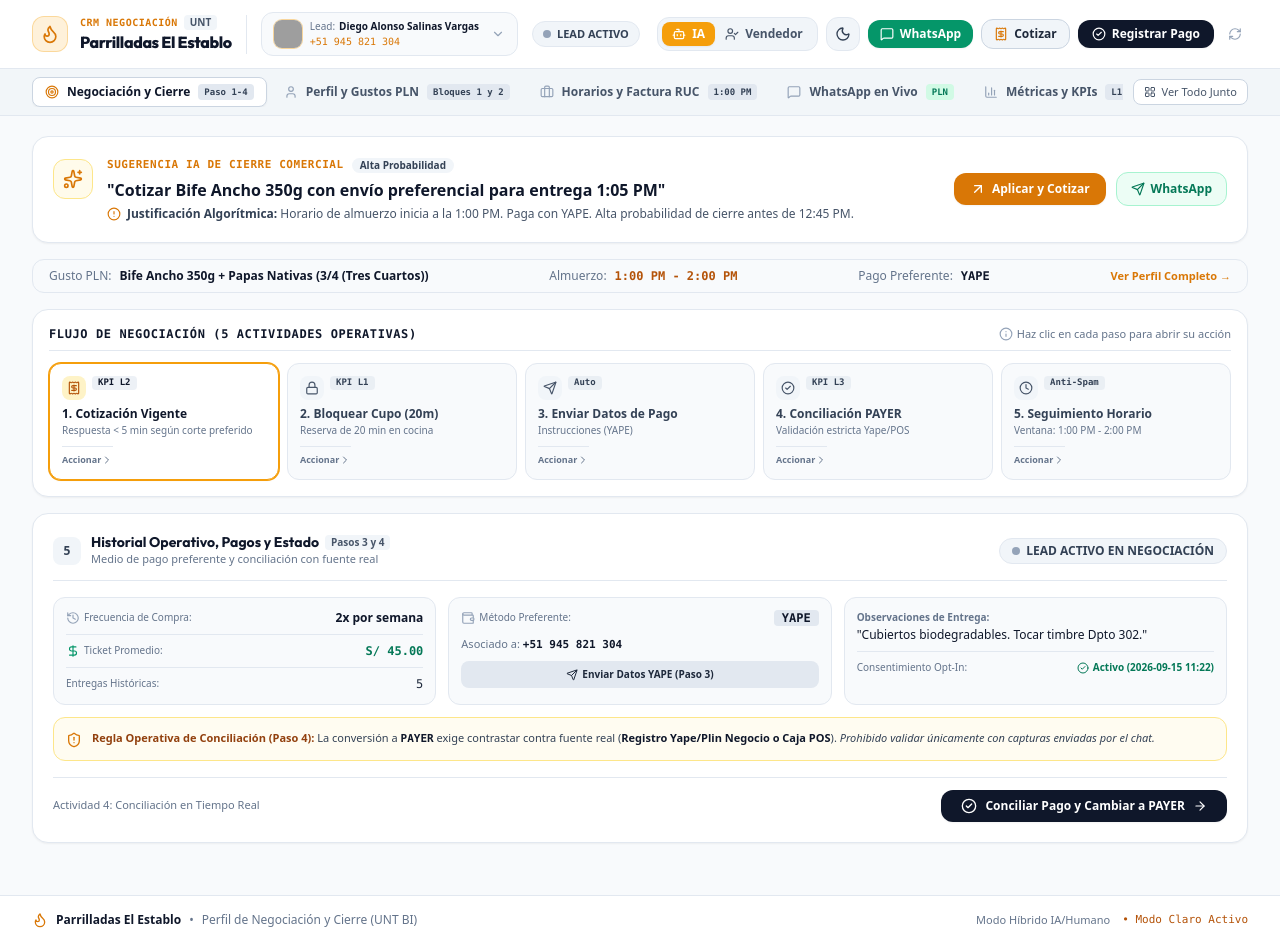
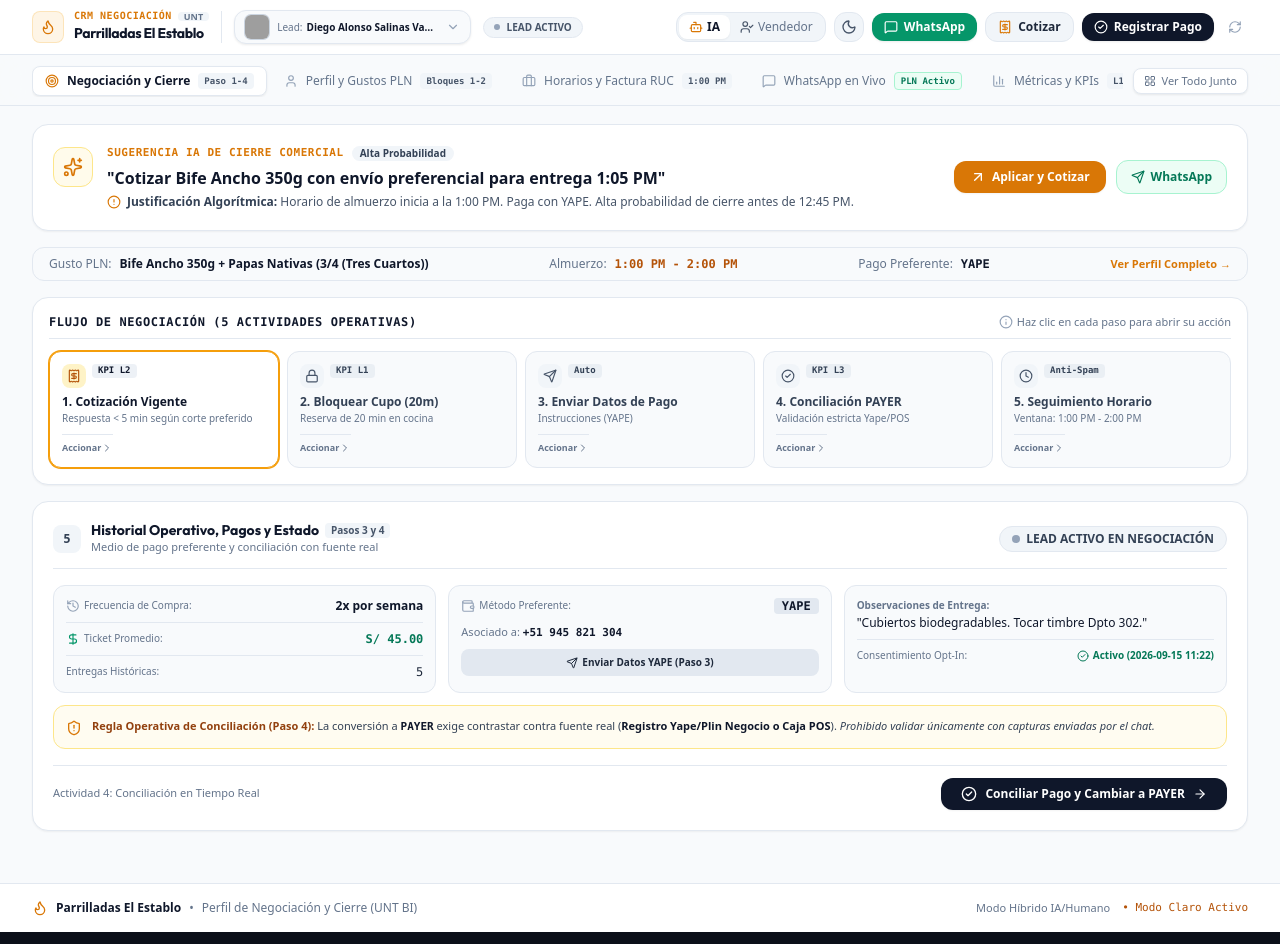
Before and after one commit to Prolexis/Team-leads, a React (Vite) app: page / in a window 1280 px wide. Built offline with nearby package versions, Linux system fonts and the light colour scheme; grey boxes are pictures that could not be loaded.

Commit message:
style: Harmonize light and dark mode palette with executive SaaS aesthetics and polished modals

```diff
--- a/src/components/Header.jsx
+++ b/src/components/Header.jsx
@@ -32,21 +32,21 @@
   const isBlocked = currentLead.status === 'PEDIDO_BLOQUEADO';
 
   return (
-    <header className="border-b border-slate-200 dark:border-crm-border bg-white/95 dark:bg-[#131622]/95 backdrop-blur-md sticky top-0 z-40 px-4 lg:px-8 py-3 transition-colors duration-200">
+    <header className="border-b border-slate-200 dark:border-crm-border bg-white/95 dark:bg-[#0f1422]/95 backdrop-blur-md sticky top-0 z-40 px-4 lg:px-8 py-2.5 transition-colors duration-200">
       <div className="max-w-7xl mx-auto flex flex-col md:flex-row items-stretch md:items-center justify-between gap-3">
 
         {/* Brand & Lead Selector */}
-        <div className="flex items-center gap-3.5">
-          <div className="flex items-center gap-3 pr-3.5 border-r border-slate-200 dark:border-crm-border">
-            <div className="w-9 h-9 rounded-xl bg-amber-500/15 text-amber-600 dark:text-amber-400 flex items-center justify-center border border-amber-500/30 shrink-0">
-              <Flame className="w-5 h-5" />
+        <div className="flex items-center gap-3">
+          <div className="flex items-center gap-2.5 pr-3 border-r border-slate-200 dark:border-crm-border">
+            <div className="w-8 h-8 rounded-lg bg-amber-500/10 dark:bg-amber-500/15 text-amber-600 dark:text-amber-400 flex items-center justify-center border border-amber-500/20 shrink-0">
+              <Flame className="w-4 h-4" />
             </div>
             <div>
-              <div className="flex items-center gap-1.5">
+              <div className="flex items-center gap-1.5 leading-none mb-0.5">
                 <span className="text-[10px] font-bold tracking-wider text-amber-600 dark:text-amber-400 uppercase font-mono">CRM Negociación</span>
-                <span className="text-[10px] bg-slate-100 dark:bg-white/5 text-slate-600 dark:text-slate-300 px-1.5 py-0.2 rounded font-semibold">UNT</span>
+                <span className="text-[9px] bg-slate-100 dark:bg-slate-800 text-slate-500 dark:text-slate-400 px-1.5 py-0.2 rounded font-semibold">UNT</span>
               </div>
-              <h1 className="text-sm sm:text-base font-extrabold text-slate-900 dark:text-white tracking-tight">
+              <h1 className="text-sm font-bold text-slate-900 dark:text-white tracking-tight">
                 Parrilladas El Establo
               </h1>
             </div>
@@ -54,50 +54,47 @@
 
           {/* Lead Switcher Dropdown */}
           <div className="relative group">
-            <div className="flex items-center gap-2 bg-slate-50 hover:bg-slate-100 dark:bg-crm-card dark:hover:bg-crm-cardHover border border-slate-200 dark:border-crm-border rounded-xl px-3 py-1.5 cursor-pointer transition">
+            <div className="flex items-center gap-2 bg-slate-50 hover:bg-slate-100 dark:bg-slate-800/60 dark:hover:bg-slate-800 border border-slate-200 dark:border-slate-700/80 rounded-xl px-2.5 py-1 cursor-pointer transition shadow-soft">
               <img
                 src={currentLead.avatar}
                 alt={currentLead.name}
-                className="w-7 h-7 rounded-lg object-cover ring-1 ring-amber-500/40"
+                className="w-6 h-6 rounded-md object-cover ring-1 ring-slate-300 dark:ring-slate-600"
               />
               <div className="text-left">
                 <div className="text-[10px] text-slate-500 dark:text-crm-secondary flex items-center gap-1">
                   <span>Lead:</span>
-                  <span className="font-semibold text-slate-900 dark:text-white truncate max-w-[140px]">{currentLead.name}</span>
-                </div>
-                <div className="flex items-center gap-2">
-                  <span className="text-[10px] text-amber-600 dark:text-amber-400 font-mono">{currentLead.personal.phone}</span>
+                  <span className="font-semibold text-slate-900 dark:text-white truncate max-w-[130px]">{currentLead.name}</span>
                 </div>
               </div>
-              <ChevronDown className="w-3.5 h-3.5 text-slate-400 dark:text-crm-secondary ml-1 group-hover:text-slate-900 dark:group-hover:text-white transition" />
+              <ChevronDown className="w-3.5 h-3.5 text-slate-400 dark:text-slate-500 group-hover:text-slate-700 dark:group-hover:text-slate-300 transition ml-0.5" />
             </div>
 
             {/* Dropdown Menu */}
-            <div className="absolute left-0 top-full mt-1.5 w-72 bg-white dark:bg-crm-card border border-slate-200 dark:border-crm-border rounded-xl shadow-xl p-2 hidden group-hover:block z-50 animate-in fade-in slide-in-from-top-1 duration-150">
-              <div className="text-[10px] font-semibold text-slate-400 dark:text-crm-secondary px-2 py-1 uppercase tracking-wider">
+            <div className="absolute left-0 top-full mt-1.5 w-72 bg-white dark:bg-[#111827] border border-slate-200 dark:border-slate-700 rounded-xl shadow-premium dark:shadow-dark-premium p-1.5 hidden group-hover:block z-50 animate-in fade-in slide-in-from-top-1 duration-150">
+              <div className="text-[10px] font-semibold text-slate-400 dark:text-slate-500 px-2 py-1 uppercase tracking-wider">
                 Seleccionar Lead en Negociación
               </div>
               {leads.map((l) => (
                 <button
                   key={l.id}
                   onClick={() => onSelectLead(l.id)}
-                  className={`w-full text-left p-2 rounded-lg flex items-center gap-3 transition ${
+                  className={`w-full text-left p-2 rounded-lg flex items-center gap-2.5 transition ${
                     l.id === currentLead.id
-                      ? 'bg-amber-50 dark:bg-amber-500/10 text-slate-900 dark:text-white border border-amber-500/30'
-                      : 'hover:bg-slate-100 dark:hover:bg-white/5 text-slate-600 dark:text-crm-secondary hover:text-slate-900 dark:hover:text-white'
+                      ? 'bg-slate-100 dark:bg-slate-800 text-slate-900 dark:text-white font-semibold'
+                      : 'hover:bg-slate-50 dark:hover:bg-slate-800/50 text-slate-600 dark:text-slate-400 hover:text-slate-900 dark:hover:text-white'
                   }`}
                 >
-                  <img src={l.avatar} alt={l.name} className="w-7 h-7 rounded-lg object-cover" />
+                  <img src={l.avatar} alt={l.name} className="w-7 h-7 rounded-md object-cover" />
                   <div className="flex-1 min-w-0">
-                    <p className="text-xs font-bold truncate text-slate-900 dark:text-white">{l.name}</p>
-                    <p className="text-[10px] text-slate-500 dark:text-crm-secondary">{l.personal.district}</p>
+                    <p className="text-xs font-semibold truncate text-slate-900 dark:text-white">{l.name}</p>
+                    <p className="text-[10px] text-slate-500 dark:text-slate-400">{l.personal.district}</p>
                   </div>
-                  <span className={`text-[9px] font-bold px-1.5 py-0.5 rounded uppercase ${
+                  <span className={`text-[9px] font-mono px-1.5 py-0.5 rounded ${
                     l.status === 'PAYER'
-                      ? 'bg-emerald-100 dark:bg-emerald-950/40 text-emerald-700 dark:text-emerald-300'
+                      ? 'bg-emerald-50 dark:bg-emerald-950/40 text-emerald-700 dark:text-emerald-400 font-bold border border-emerald-200 dark:border-emerald-800'
                       : l.status === 'PEDIDO_BLOQUEADO'
-                        ? 'bg-amber-100 dark:bg-amber-950/40 text-amber-700 dark:text-amber-300'
-                        : 'bg-slate-100 dark:bg-slate-800 text-slate-700 dark:text-slate-300'
+                        ? 'bg-amber-50 dark:bg-amber-950/40 text-amber-700 dark:text-amber-400 font-bold border border-amber-200 dark:border-amber-800'
+                        : 'bg-slate-100 dark:bg-slate-800 text-slate-600 dark:text-slate-400'
                   }`}>
                     {l.status === 'PAYER' ? 'PAYER' : l.status === 'PEDIDO_BLOQUEADO' ? 'BLOQUEADO' : 'LEAD'}
                   </span>
@@ -109,18 +106,18 @@
           {/* Status Tag */}
           <div className="hidden xl:flex items-center">
             {isPayer ? (
-              <span className="flex items-center gap-1.5 px-2.5 py-1 rounded-full text-[11px] font-bold bg-emerald-50 dark:bg-emerald-950/30 text-emerald-700 dark:text-emerald-400 border border-emerald-200 dark:border-emerald-800">
-                <CheckCircle2 className="w-3.5 h-3.5" />
+              <span className="flex items-center gap-1.5 px-2.5 py-0.5 rounded-full text-[10px] font-semibold bg-emerald-50 dark:bg-emerald-950/30 text-emerald-700 dark:text-emerald-400 border border-emerald-200 dark:border-emerald-800/80">
+                <CheckCircle2 className="w-3 h-3" />
                 <span>PAYER (Venta Cerrada)</span>
               </span>
             ) : isBlocked ? (
-              <span className="flex items-center gap-1.5 px-2.5 py-1 rounded-full text-[11px] font-bold bg-amber-50 dark:bg-amber-950/30 text-amber-700 dark:text-amber-400 border border-amber-200 dark:border-amber-800 animate-pulse">
-                <Clock className="w-3.5 h-3.5" />
+              <span className="flex items-center gap-1.5 px-2.5 py-0.5 rounded-full text-[10px] font-semibold bg-amber-50 dark:bg-amber-950/30 text-amber-700 dark:text-amber-400 border border-amber-200 dark:border-amber-800/80 animate-pulse">
+                <Clock className="w-3 h-3" />
                 <span>BLOQUEADO ({String(countdownMinutes).padStart(2, '0')}:{String(countdownSeconds).padStart(2, '0')})</span>
               </span>
             ) : (
-              <span className="flex items-center gap-1.5 px-2.5 py-1 rounded-full text-[11px] font-bold bg-slate-100 dark:bg-slate-800 text-slate-700 dark:text-slate-300 border border-slate-200 dark:border-slate-700">
-                <span className="w-2 h-2 rounded-full bg-slate-400"></span>
+              <span className="flex items-center gap-1.5 px-2.5 py-0.5 rounded-full text-[10px] font-semibold bg-slate-100 dark:bg-slate-800 text-slate-600 dark:text-slate-300 border border-slate-200 dark:border-slate-700">
+                <span className="w-1.5 h-1.5 rounded-full bg-slate-400"></span>
                 <span>LEAD ACTIVO</span>
               </span>
             )}
@@ -131,47 +128,47 @@
         <div className="flex flex-wrap items-center gap-2 justify-end">
 
           {/* Hybrid Agent Switch */}
-          <div className="flex items-center bg-slate-100 dark:bg-crm-card border border-slate-200 dark:border-crm-border p-1 rounded-xl">
+          <div className="flex items-center bg-slate-100 dark:bg-slate-800/80 border border-slate-200 dark:border-slate-700 p-0.5 rounded-xl text-xs">
             <button
               onClick={onToggleAi}
-              className={`flex items-center gap-1.5 px-2.5 py-1 rounded-lg text-xs font-semibold transition ${
+              className={`flex items-center gap-1 px-2.5 py-1 rounded-lg font-medium transition ${
                 isAiActive
-                  ? 'bg-amber-500 text-white font-bold shadow-sm'
-                  : 'text-slate-600 dark:text-crm-secondary hover:text-slate-900 dark:hover:text-white'
+                  ? 'bg-white dark:bg-slate-700 text-slate-900 dark:text-white shadow-sm font-semibold'
+                  : 'text-slate-500 dark:text-slate-400 hover:text-slate-900 dark:hover:text-white'
               }`}
               title="Atención Automática por IA"
             >
-              <Bot className="w-3.5 h-3.5" />
-              <span className="hidden sm:inline">IA</span>
+              <Bot className="w-3.5 h-3.5 text-amber-600 dark:text-amber-400" />
+              <span>IA</span>
             </button>
             <button
               onClick={onToggleAi}
-              className={`flex items-center gap-1.5 px-2.5 py-1 rounded-lg text-xs font-semibold transition ${
+              className={`flex items-center gap-1 px-2.5 py-1 rounded-lg font-medium transition ${
                 !isAiActive
-                  ? 'bg-slate-700 text-white font-bold shadow-sm'
-                  : 'text-slate-600 dark:text-crm-secondary hover:text-slate-900 dark:hover:text-white'
+                  ? 'bg-white dark:bg-slate-700 text-slate-900 dark:text-white shadow-sm font-semibold'
+                  : 'text-slate-500 dark:text-slate-400 hover:text-slate-900 dark:hover:text-white'
               }`}
               title="Control Manual por Vendedor"
             >
-              <UserCheck className="w-3.5 h-3.5" />
-              <span className="hidden sm:inline">Vendedor</span>
+              <UserCheck className="w-3.5 h-3.5 text-slate-600 dark:text-slate-300" />
+              <span>Vendedor</span>
             </button>
           </div>
 
           {/* Light / Dark Mode Toggle Button */}
           <button
             onClick={onToggleTheme}
-            className="p-2 rounded-xl bg-slate-100 hover:bg-slate-200 dark:bg-crm-card dark:hover:bg-crm-cardHover border border-slate-200 dark:border-crm-border text-slate-600 dark:text-crm-secondary hover:text-slate-900 dark:hover:text-white transition"
+            className="p-1.5 rounded-xl bg-slate-100 hover:bg-slate-200 dark:bg-slate-800 dark:hover:bg-slate-700 border border-slate-200 dark:border-slate-700 text-slate-600 dark:text-slate-300 transition"
             title={isDarkMode ? "Cambiar a Modo Claro" : "Cambiar a Modo Oscuro"}
           >
-            {isDarkMode ? <Sun className="w-4 h-4 text-amber-400" /> : <Moon className="w-4 h-4 text-slate-700" />}
+            {isDarkMode ? <Sun className="w-4 h-4 text-amber-400" /> : <Moon className="w-4 h-4 text-slate-600" />}
           </button>
 
           {/* Quick Action: WhatsApp */}
           <button
             onClick={onOpenWhatsAppModal}
-            className="flex items-center gap-1.5 px-3 py-1.5 rounded-xl text-xs font-bold bg-emerald-600 hover:bg-emerald-700 text-white transition shadow-sm"
-            title="Abrir Chat WhatsApp"
+            className="flex items-center gap-1.5 px-3 py-1.5 rounded-xl text-xs font-semibold bg-emerald-600 hover:bg-emerald-700 text-white transition shadow-soft"
+            title="Abrir WhatsApp"
           >
             <MessageSquare className="w-3.5 h-3.5" />
             <span className="hidden md:inline">WhatsApp</span>
@@ -180,7 +177,7 @@
           {/* Quick Action: Cotizar */}
           <button
             onClick={onOpenQuoteModal}
-            className="flex items-center gap-1.5 px-3 py-1.5 rounded-xl text-xs font-bold bg-slate-100 dark:bg-crm-card hover:bg-slate-200 dark:hover:bg-crm-cardHover border border-slate-300 dark:border-crm-border text-slate-800 dark:text-white transition"
+            className="flex items-center gap-1.5 px-3 py-1.5 rounded-xl text-xs font-semibold bg-slate-100 dark:bg-slate-800 hover:bg-slate-200 dark:hover:bg-slate-700 border border-slate-200 dark:border-slate-700 text-slate-800 dark:text-slate-200 transition"
           >
             <Receipt className="w-3.5 h-3.5 text-amber-600 dark:text-amber-400" />
             <span>Cotizar</span>
@@ -189,10 +186,10 @@
           {/* Quick Action: Registrar Pago */}
           <button
             onClick={onOpenPaymentModal}
-            className={`flex items-center gap-1.5 px-3.5 py-1.5 rounded-xl text-xs font-bold transition ${
+            className={`flex items-center gap-1.5 px-3 py-1.5 rounded-xl text-xs font-semibold transition ${
               isPayer
                 ? 'bg-emerald-600 text-white'
-                : 'bg-slate-900 dark:bg-emerald-600 hover:bg-slate-800 dark:hover:bg-emerald-700 text-white shadow-sm'
+                : 'bg-slate-900 dark:bg-emerald-600 hover:bg-slate-800 dark:hover:bg-emerald-500 text-white shadow-soft'
             }`}
           >
             <CheckCircle2 className="w-3.5 h-3.5" />
@@ -202,8 +199,8 @@
           {/* Reset Demo Button */}
           <button
             onClick={onResetLeadStatus}
-            className="p-1.5 rounded-lg text-slate-400 dark:text-crm-secondary hover:text-slate-900 dark:hover:text-white transition"
-            title="Reiniciar estado para nuevas pruebas"
+            className="p-1.5 rounded-lg text-slate-400 hover:text-slate-700 dark:hover:text-slate-200 transition"
+            title="Reiniciar estado del Lead"
           >
             <RefreshCw className="w-3.5 h-3.5" />
           </button>
--- a/src/components/SectionTabs.jsx
+++ b/src/components/SectionTabs.jsx
@@ -33,43 +33,43 @@
           ? `${String(countdownMinutes).padStart(2, '0')}:${String(countdownSeconds).padStart(2, '0')}`
           : 'Paso 1-4',
       badgeColor: isPayer
-        ? 'bg-emerald-100 text-emerald-700 dark:bg-emerald-950/40 dark:text-emerald-300'
+        ? 'bg-emerald-50 dark:bg-emerald-950/40 text-emerald-700 dark:text-emerald-400 border border-emerald-200 dark:border-emerald-800'
         : isBlocked
-          ? 'bg-amber-100 text-amber-700 dark:bg-amber-950/40 dark:text-amber-300 animate-pulse'
-          : 'bg-slate-200 dark:bg-slate-800 text-slate-700 dark:text-slate-300'
+          ? 'bg-amber-50 dark:bg-amber-950/40 text-amber-700 dark:text-amber-400 border border-amber-200 dark:border-amber-800 animate-pulse'
+          : 'bg-slate-100 dark:bg-slate-800 text-slate-600 dark:text-slate-400'
     },
     {
       id: 'profile',
       label: 'Perfil y Gustos PLN',
       icon: User,
-      badge: 'Bloques 1 y 2',
-      badgeColor: 'bg-slate-200 dark:bg-slate-800 text-slate-700 dark:text-slate-300'
+      badge: 'Bloques 1-2',
+      badgeColor: 'bg-slate-100 dark:bg-slate-800 text-slate-600 dark:text-slate-400'
     },
     {
       id: 'work',
       label: 'Horarios y Factura RUC',
       icon: Briefcase,
       badge: currentLead.work.lunchWindow.split('-')[0].trim(),
-      badgeColor: 'bg-slate-200 dark:bg-slate-800 text-slate-700 dark:text-slate-300'
+      badgeColor: 'bg-slate-100 dark:bg-slate-800 text-slate-600 dark:text-slate-400'
     },
     {
       id: 'chat',
       label: 'WhatsApp en Vivo',
       icon: MessageSquare,
-      badge: 'PLN',
-      badgeColor: 'bg-emerald-100 text-emerald-700 dark:bg-emerald-950/40 dark:text-emerald-300'
+      badge: 'PLN Activo',
+      badgeColor: 'bg-emerald-50 dark:bg-emerald-950/40 text-emerald-700 dark:text-emerald-400 border border-emerald-200 dark:border-emerald-800'
     },
     {
       id: 'kpis',
       label: 'Métricas y KPIs',
       icon: BarChart3,
       badge: 'L1 • L2 • L3',
-      badgeColor: 'bg-slate-200 dark:bg-slate-800 text-slate-700 dark:text-slate-300'
+      badgeColor: 'bg-slate-100 dark:bg-slate-800 text-slate-600 dark:text-slate-400'
     }
   ];
 
   return (
-    <div className="bg-slate-100/90 dark:bg-[#131622]/90 border-b border-slate-200 dark:border-crm-border px-4 lg:px-8 py-2 sticky top-[65px] z-30 backdrop-blur-md transition-colors duration-200">
+    <div className="bg-slate-50/80 dark:bg-[#0b0f19]/80 border-b border-slate-200 dark:border-crm-border px-4 lg:px-8 py-2 sticky top-[57px] z-30 backdrop-blur-md transition-colors duration-200">
       <div className="max-w-7xl mx-auto flex flex-col md:flex-row items-center justify-between gap-2.5">
 
         {/* Tab Buttons */}
@@ -82,15 +82,15 @@
               <button
                 key={tab.id}
                 onClick={() => onSelectTab(tab.id)}
-                className={`flex items-center gap-2 px-3 py-1.5 rounded-lg text-xs font-semibold transition whitespace-nowrap shrink-0 ${
+                className={`flex items-center gap-2 px-3 py-1.5 rounded-lg text-xs font-medium transition whitespace-nowrap shrink-0 ${
                   isActive
-                    ? 'bg-white dark:bg-crm-card text-slate-900 dark:text-white border border-slate-300 dark:border-amber-500/50 shadow-sm'
-                    : 'text-slate-600 dark:text-crm-secondary hover:text-slate-900 dark:hover:text-white hover:bg-white/50 dark:hover:bg-white/5 border border-transparent'
+                    ? 'bg-white dark:bg-slate-800 text-slate-900 dark:text-white border border-slate-200 dark:border-slate-700 shadow-soft font-semibold'
+                    : 'text-slate-500 dark:text-slate-400 hover:text-slate-900 dark:hover:text-white hover:bg-slate-200/50 dark:hover:bg-slate-800/40 border border-transparent'
                 }`}
               >
-                <Icon className={`w-3.5 h-3.5 ${isActive ? 'text-amber-600 dark:text-amber-400' : 'text-slate-400 dark:text-crm-secondary'}`} />
+                <Icon className={`w-3.5 h-3.5 ${isActive ? 'text-amber-600 dark:text-amber-400' : 'text-slate-400 dark:text-slate-500'}`} />
                 <span>{tab.label}</span>
-                <span className={`text-[9px] px-1.5 py-0.2 rounded font-mono font-bold ${tab.badgeColor}`}>
+                <span className={`text-[9px] px-1.5 py-0.2 rounded font-mono font-semibold ${tab.badgeColor}`}>
                   {tab.badge}
                 </span>
               </button>
@@ -104,8 +104,8 @@
             onClick={onToggleFullView}
             className={`flex items-center gap-1.5 px-2.5 py-1 rounded-lg text-[11px] font-medium border transition ${
               isFullView
-                ? 'bg-amber-100 dark:bg-amber-950/30 text-amber-800 dark:text-amber-300 border-amber-300 dark:border-amber-700 font-bold'
-                : 'bg-white dark:bg-crm-card text-slate-600 dark:text-crm-secondary hover:text-slate-900 dark:hover:text-white border-slate-300 dark:border-crm-border'
+                ? 'bg-slate-200 dark:bg-slate-700 text-slate-900 dark:text-white border-slate-300 dark:border-slate-600 font-semibold'
+                : 'bg-white dark:bg-slate-800/60 text-slate-500 dark:text-slate-400 hover:text-slate-900 dark:hover:text-white border-slate-200 dark:border-slate-700/80 shadow-soft'
             }`}
           >
             {isFullView ? <Columns3 className="w-3 h-3" /> : <LayoutGrid className="w-3 h-3" />}
--- a/tailwind.config.js
+++ b/tailwind.config.js
@@ -9,34 +9,38 @@
     extend: {
       colors: {
         crm: {
-          bg: '#0f111a',
-          bgLight: '#f8fafc',
-          card: '#181b26',
-          cardLight: '#ffffff',
-          cardHover: '#202434',
-          border: '#262a3b',
-          borderLight: '#e2e8f0',
-          text: '#f1f5f9',
-          textLight: '#0f172a',
-          secondary: '#94a3b8',
-          secondaryLight: '#64748b',
-          muted: '#64748b',
+          bg: '#0b0f19',        // Deep elegant charcoal slate
+          bgLight: '#f9fafb',   // Pure clean porcelain slate
+          card: '#111827',      // Tailored card background
+          cardLight: '#ffffff', // Crisp white card
+          cardHover: '#1f2937',
+          border: '#1f2937',    // Subtle dark border
+          borderLight: '#e5e7eb', // Soft light border
+          text: '#f3f4f6',      // Soft high-contrast white
+          textLight: '#111827', // Slate 900
+          secondary: '#9ca3af', // Balanced muted gray
+          secondaryLight: '#6b7280',
+          muted: '#6b7280',
         },
         brand: {
-          warm: '#ea580c', // Soft warm terracotta / fire
-          gold: '#d97706', // Subtle amber gold
+          warm: '#d97706',      // Refined amber ember
+          dark: '#b45309',
           light: '#fef3c7',
         },
         payer: {
-          DEFAULT: '#10b981', // Clean emerald
-          light: '#34d399',
-          dark: '#059669',
+          DEFAULT: '#059669',   // Refined executive emerald
+          light: '#10b981',
+          dark: '#047857',
         },
         wsp: {
-          DEFAULT: '#16a34a',
-          dark: '#15803d',
-          light: '#22c55e',
+          DEFAULT: '#15803d',   // Professional dark forest WhatsApp
+          light: '#16a34a',
         }
+      },
+      boxShadow: {
+        'soft': '0 1px 3px 0 rgba(0, 0, 0, 0.05), 0 1px 2px 0 rgba(0, 0, 0, 0.03)',
+        'premium': '0 10px 25px -5px rgba(0, 0, 0, 0.05), 0 8px 10px -6px rgba(0, 0, 0, 0.03)',
+        'dark-premium': '0 10px 25px -5px rgba(0, 0, 0, 0.4), 0 8px 10px -6px rgba(0, 0, 0, 0.2)',
       }
     },
   },
```
Also changed, not shown: src/components/modals/FollowUpModal.jsx (+40 -43 lines), src/components/modals/QuoteModal.jsx (+66 -73 lines).
